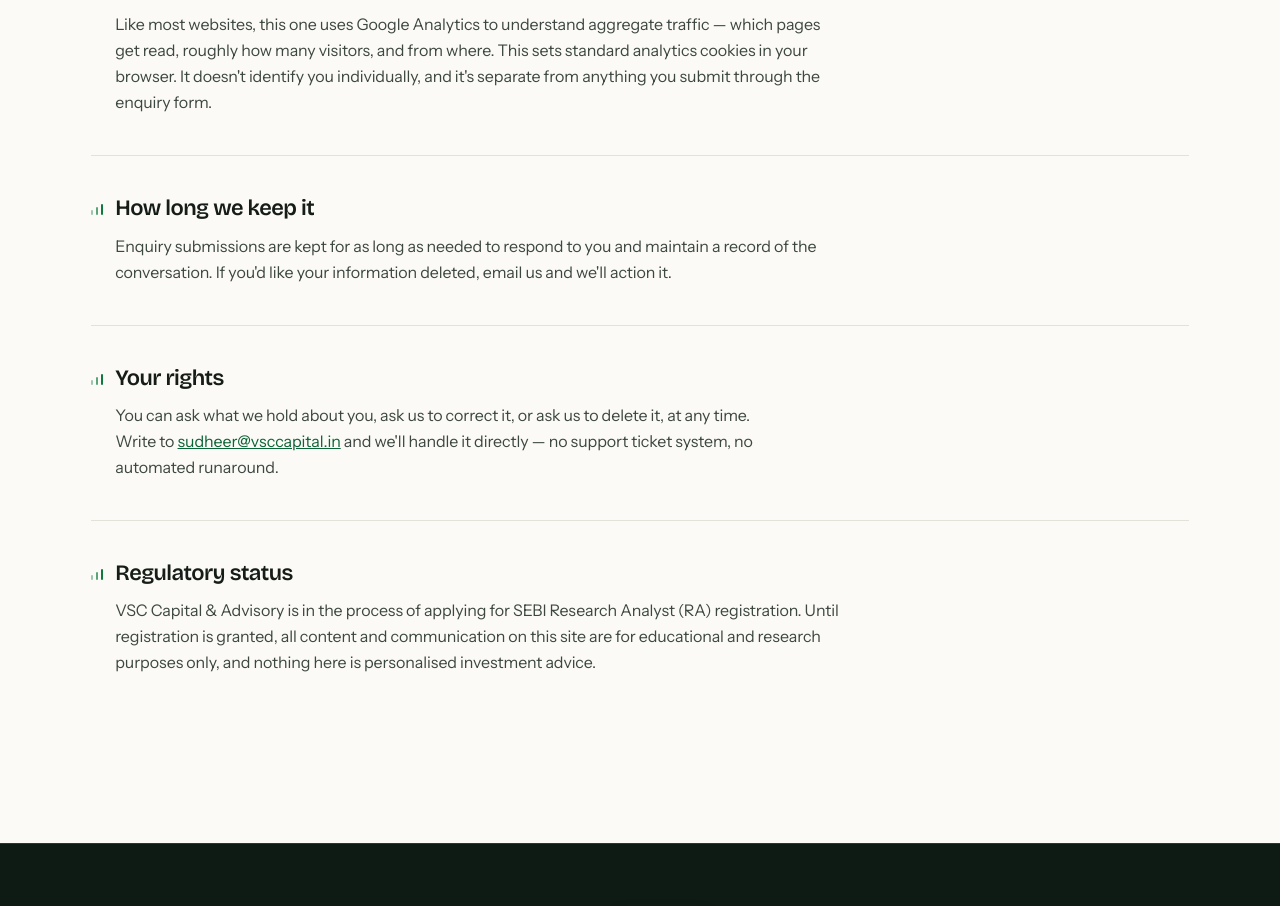
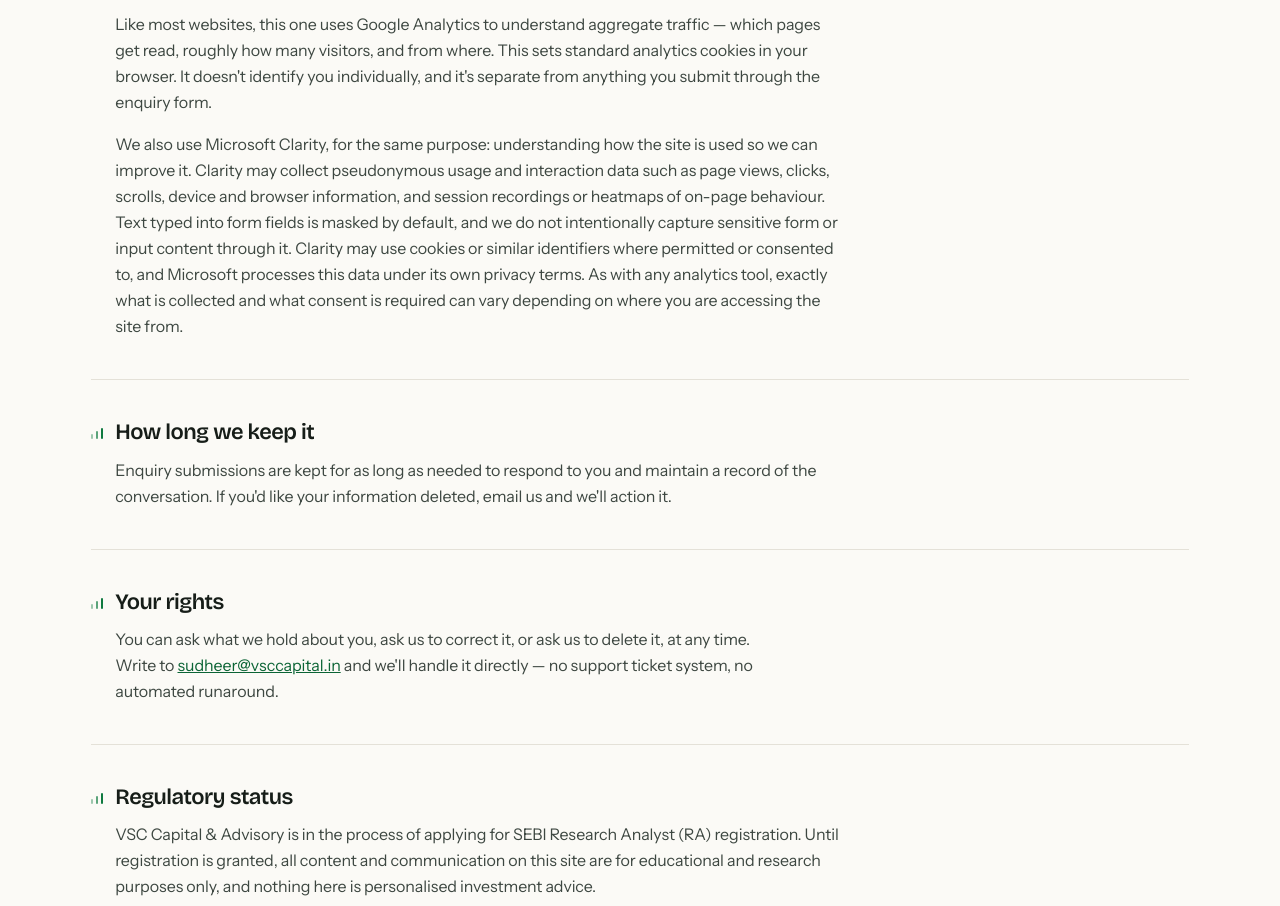
Before and after one commit to Sudheer0010/vsc-website, a Next.js app: page /privacy in a window 1280 px wide. Shown: the part 908-1814 px from the top of the page. Built offline with nearby package versions, Linux system fonts and the light colour scheme.

Commit message:
docs(privacy): disclose Microsoft Clarity analytics usage
Adds Clarity to the existing Site analytics section alongside Google
Analytics: what it collects, that form input is masked by default,
its cookie/consent basis, and that Microsoft processes data under
its own terms.

```diff
--- a/app/privacy/page.tsx
+++ b/app/privacy/page.tsx
@@ -81,6 +81,20 @@ export default function Privacy() {
                 individually, and it&apos;s separate from anything you submit
                 through the enquiry form.
               </p>
+              <p>
+                We also use Microsoft Clarity, for the same purpose: understanding
+                how the site is used so we can improve it. Clarity may collect
+                pseudonymous usage and interaction data such as page views,
+                clicks, scrolls, device and browser information, and session
+                recordings or heatmaps of on-page behaviour. Text typed into
+                form fields is masked by default, and we do not intentionally
+                capture sensitive form or input content through it. Clarity may
+                use cookies or similar identifiers where permitted or
+                consented to, and Microsoft processes this data under its own
+                privacy terms. As with any analytics tool, exactly what is
+                collected and what consent is required can vary depending on
+                where you are accessing the site from.
+              </p>
             </Section>
 
             <Section title="How long we keep it">
```
